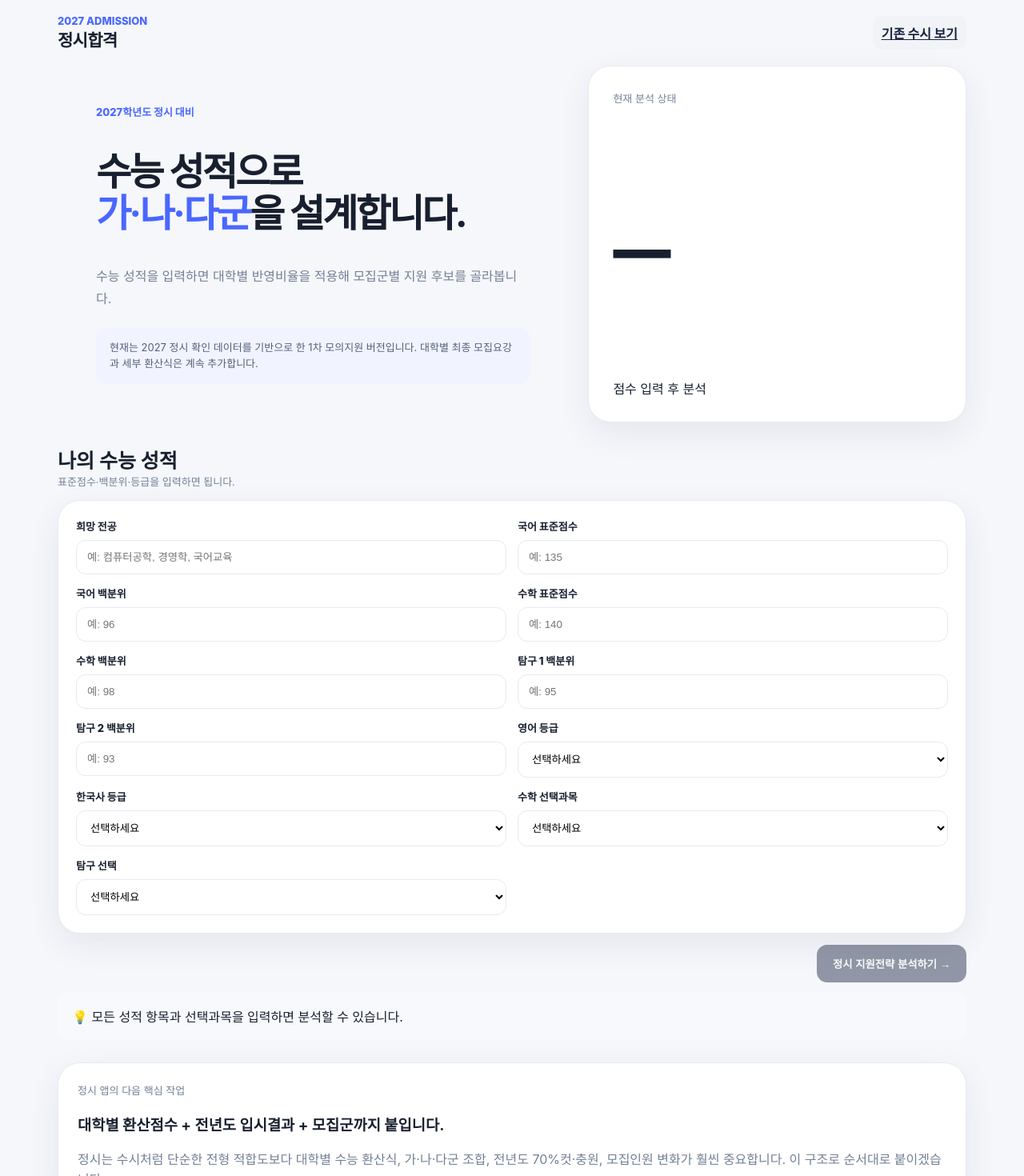
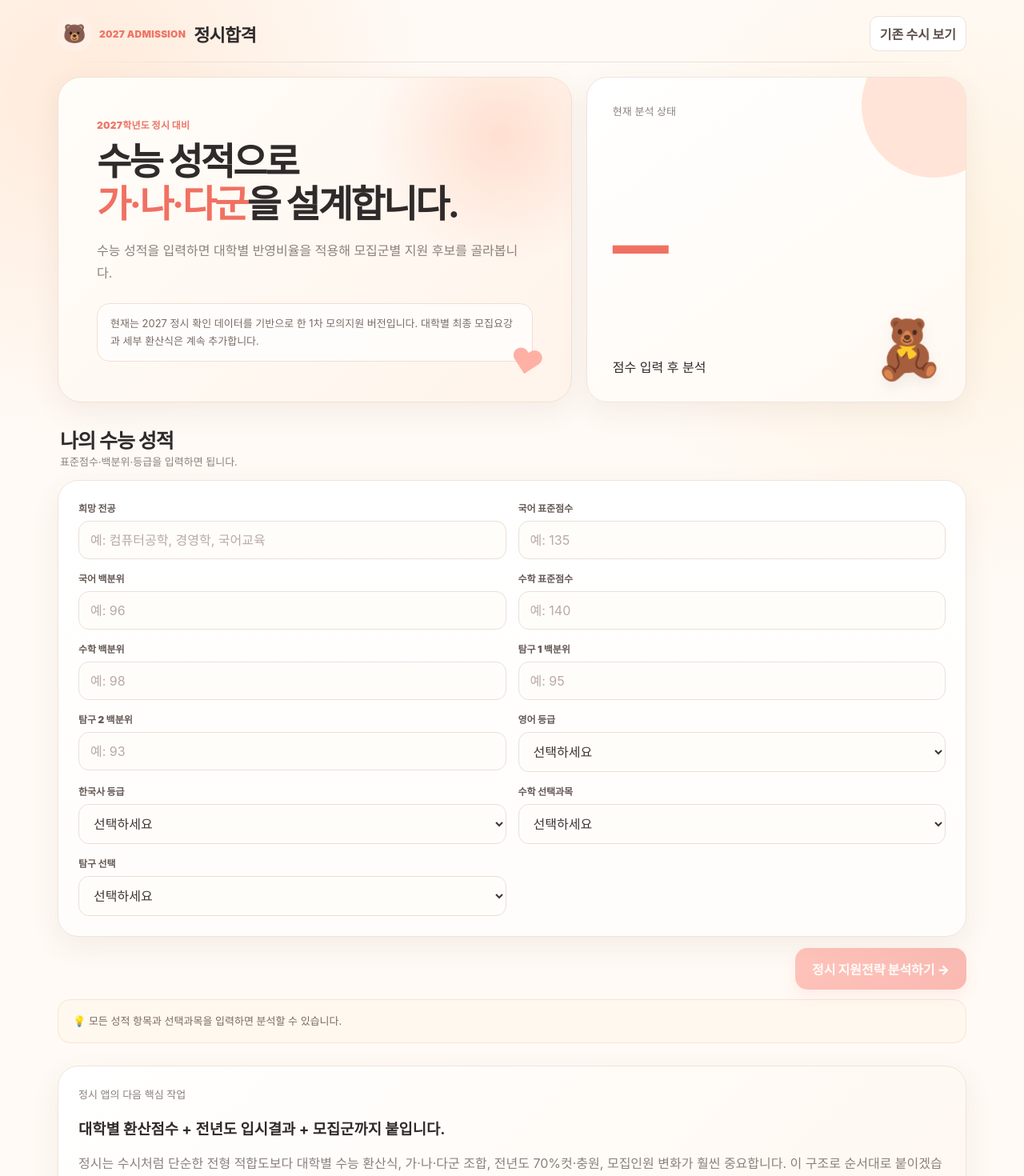
Before and after one commit to sooyachoco/2027-susi, a Next.js app: page / in a window 1280 px wide. Shown: the top 1470 px of the page at 80% size. Built offline with nearby package versions, Linux system fonts and the light colour scheme.

Commit message:
정시 페이지 UI를 곰라이프 느낌의 따뜻하고 화사한 스타일로 개선

```diff
--- a/app/globals.css
+++ b/app/globals.css
@@ -1,70 +1,243 @@
 :root {
-  --bg: #f5f7fb;
-  --card: #fff;
-  --text: #18202f;
-  --muted: #758096;
-  --line: #e6eaf0;
-  --navy: #17233f;
-  --blue: #4967ff;
-  --shadow: 0 14px 40px rgba(25, 35, 63, 0.08);
+  --bg: #fffaf5;
+  --card: #ffffff;
+  --text: #302b2a;
+  --muted: #8b817d;
+  --line: #f0e4dc;
+  --navy: #4a3b38;
+  --blue: #ff7668;
+  --peach: #fff0e8;
+  --cream: #fff7ed;
+  --mint: #e9f8ef;
+  --lavender: #f2efff;
+  --sky: #eef7ff;
+  --shadow: 0 12px 35px rgba(119, 82, 64, 0.08);
+  --shadow-soft: 0 5px 18px rgba(119, 82, 64, 0.06);
 }
 * { box-sizing: border-box; }
-body { margin: 0; background: var(--bg); color: var(--text); font-family: Inter, Pretendard, "Noto Sans KR", system-ui, sans-serif; }
+html { scroll-behavior: smooth; }
+body {
+  margin: 0;
+  background:
+    radial-gradient(circle at 8% 7%, rgba(255, 218, 190, .48) 0, rgba(255, 218, 190, 0) 22%),
+    radial-gradient(circle at 92% 20%, rgba(255, 232, 192, .38) 0, rgba(255, 232, 192, 0) 23%),
+    var(--bg);
+  color: var(--text);
+  font-family: Inter, Pretendard, "Noto Sans KR", system-ui, sans-serif;
+  -webkit-font-smoothing: antialiased;
+}
+button, input, select { font: inherit; }
 .app { max-width: 1180px; margin: auto; min-height: 100vh; }
-header { display: flex; justify-content: space-between; align-items: center; padding: 18px 22px; }
-.topbar { padding-bottom: 8px; }
-.topbar strong { font-size: 21px; letter-spacing: -0.7px; }
+header {
+  display: flex;
+  justify-content: space-between;
+  align-items: center;
+  padding: 20px 22px 14px;
+}
+.topbar { position: relative; }
+.topbar:after {
+  content: "";
+  position: absolute;
+  left: 22px;
+  right: 22px;
+  bottom: 0;
+  height: 1px;
+  background: linear-gradient(90deg, transparent, #f1ddd2 15%, #f1ddd2 85%, transparent);
+}
+.topbar strong { font-size: 22px; letter-spacing: -0.8px; }
+.topbar > div:first-child { display: flex; align-items: center; gap: 10px; }
+.topbar > div:first-child:before {
+  content: "🐻";
+  display: grid;
+  place-items: center;
+  width: 42px;
+  height: 42px;
+  border-radius: 15px;
+  background: #fff0e5;
+  font-size: 23px;
+}
 .brandLogo { display: block; width: min(360px, 55vw); line-height: 0; }
 .brandLogo img { display: block; width: 100%; height: auto; }
-.badge { font-size: 12px; padding: 7px 10px; border-radius: 99px; background: #edf0ff; color: #4359d8; font-weight: 800; }
-main { padding: 10px 22px 70px; }
-.hero { display: grid; grid-template-columns: 1.15fr 0.85fr; gap: 24px; }
-.panel { background: var(--card); border: 1px solid var(--line); border-radius: 28px; box-shadow: var(--shadow); }
-.heroCopy { padding: 48px; }
-.eyebrow { color: var(--blue); font-size: 13px; font-weight: 800; }
-.hero h1 { font-size: 48px; line-height: 1.08; letter-spacing: -2.8px; }
-.hero h1 span { color: var(--blue); }
-.hero p { color: var(--muted); line-height: 1.7; }
-.notice { margin-top: 22px; padding: 15px 17px; border-radius: 14px; background: #f1f4ff; color: #53617d; font-size: 13px; line-height: 1.6; }
-.primary { background: var(--navy); color: #fff; padding: 14px 20px; border-radius: 13px; font-weight: 800; border: 0; cursor: pointer; }
-.scorePanel, .scoreHero { padding: 30px; display: flex; flex-direction: column; justify-content: space-between; }
+.badge { font-size: 12px; padding: 7px 10px; border-radius: 99px; background: #fff0e8; color: #dc6759; font-weight: 800; }
+main { padding: 18px 22px 70px; }
+.hero {
+  display: grid;
+  grid-template-columns: 1.15fr 0.85fr;
+  gap: 18px;
+}
+.panel {
+  background: rgba(255,255,255,.94);
+  border: 1px solid var(--line);
+  border-radius: 26px;
+  box-shadow: var(--shadow);
+}
+.heroCopy {
+  position: relative;
+  overflow: hidden;
+  padding: 50px 48px;
+  border-radius: 30px;
+  background:
+    radial-gradient(circle at 86% 18%, rgba(255, 190, 164, .42) 0, rgba(255, 190, 164, 0) 25%),
+    linear-gradient(135deg, #fffdf9 0%, #fff4eb 100%);
+  border: 1px solid #f4e0d4;
+  box-shadow: var(--shadow);
+}
+.heroCopy:after {
+  content: "♥";
+  position: absolute;
+  right: 34px;
+  bottom: 25px;
+  color: #ffb0a5;
+  font-size: 42px;
+  transform: rotate(12deg);
+}
+.eyebrow { color: #ed7667; font-size: 12px; letter-spacing: .02em; font-weight: 900; }
+.hero h1 { margin: 12px 0 18px; font-size: 47px; line-height: 1.12; letter-spacing: -2.8px; }
+.hero h1 span { color: #f07162; }
+.hero p { color: var(--muted); line-height: 1.75; margin-bottom: 0; }
+.notice {
+  margin-top: 24px;
+  padding: 14px 16px;
+  border-radius: 16px;
+  background: rgba(255,255,255,.72);
+  border: 1px solid #f4ddd1;
+  color: #786c67;
+  font-size: 13px;
+  line-height: 1.65;
+}
+.primary {
+  background: linear-gradient(135deg, #ff8375, #f36b61);
+  color: #fff;
+  padding: 14px 21px;
+  border-radius: 15px;
+  font-weight: 900;
+  border: 0;
+  cursor: pointer;
+  box-shadow: 0 8px 18px rgba(243, 107, 97, .22);
+  transition: transform .18s ease, box-shadow .18s ease;
+}
+.primary:hover:not(:disabled) { transform: translateY(-2px); box-shadow: 0 12px 24px rgba(243, 107, 97, .27); }
+.scorePanel, .scoreHero {
+  position: relative;
+  overflow: hidden;
+  padding: 32px;
+  display: flex;
+  flex-direction: column;
+  justify-content: space-between;
+  background: linear-gradient(145deg, #fff 0%, #fff9f2 100%);
+}
+.scoreHero:before {
+  content: "";
+  position: absolute;
+  width: 180px;
+  height: 180px;
+  right: -50px;
+  top: -55px;
+  border-radius: 50%;
+  background: #ffe4d7;
+}
+.scoreHero:after {
+  content: "🧸";
+  position: absolute;
+  right: 28px;
+  bottom: 24px;
+  font-size: 72px;
+  transform: rotate(-5deg);
+  filter: drop-shadow(0 8px 8px rgba(100,70,50,.08));
+}
+.scoreHero > * { position: relative; z-index: 1; }
 .scoreTop { display: flex; justify-content: space-between; }
 .score { font-size: 72px; font-weight: 900; }
 .score small { font-size: 18px; color: var(--muted); }
-.bigScore { font-size: 72px; font-weight: 900; margin: 22px 0 4px; }
-.ring { width: 132px; height: 132px; border-radius: 50%; display: grid; place-items: center; background: conic-gradient(var(--blue) 0 78%, #edf0f5 78%); position: relative; }
+.bigScore { font-size: 70px; font-weight: 900; margin: 22px 0 4px; color: #f07162; }
+.ring { width: 132px; height: 132px; border-radius: 50%; display: grid; place-items: center; background: conic-gradient(#ff8375 0 78%, #f7e9e1 78%); position: relative; }
 .ring:after { content: ""; position: absolute; inset: 11px; background: #fff; border-radius: 50%; }
 .ring b { position: relative; z-index: 1; }
 .section { margin-top: 28px; }
-.sectionHead { display: flex; justify-content: space-between; align-items: flex-end; margin-bottom: 14px; }
-.section h2 { margin: 0; font-size: 25px; }
+.sectionHead { display: flex; justify-content: space-between; align-items: flex-end; margin-bottom: 14px; padding: 0 3px; }
+.section h2 { margin: 0; font-size: 25px; letter-spacing: -1px; }
 .muted { color: var(--muted); font-size: 13px; }
 .grid { display: grid; grid-template-columns: repeat(3, 1fr); gap: 14px; }
 .stat { padding: 22px; }
 .stat strong { font-size: 28px; }
-.bar { height: 8px; background: #edf0f4; border-radius: 99px; margin-top: 14px; overflow: hidden; }
-.bar i { display: block; height: 100%; background: var(--blue); }
-.form { display: grid; grid-template-columns: repeat(2, 1fr); gap: 14px; padding: 22px; }
+.bar { height: 8px; background: #f4ece8; border-radius: 99px; margin-top: 14px; overflow: hidden; }
+.bar i { display: block; height: 100%; background: linear-gradient(90deg, #ff9b87, #ff7166); }
+.form {
+  display: grid;
+  grid-template-columns: repeat(2, 1fr);
+  gap: 15px;
+  padding: 25px;
+  background: linear-gradient(180deg, #fff, #fffdfb);
+}
 .field { display: flex; flex-direction: column; gap: 8px; }
-.field label { font-size: 13px; font-weight: 800; }
-.field input, .field select { padding: 13px; border: 1px solid var(--line); border-radius: 12px; background: #fff; }
+.field label { font-size: 12px; font-weight: 900; color: #655a56; }
+.field input, .field select {
+  width: 100%;
+  padding: 13px 14px;
+  border: 1px solid #eadfd9;
+  border-radius: 13px;
+  background: #fffdfa;
+  color: #3d3532;
+  outline: none;
+  transition: border-color .16s, box-shadow .16s, background .16s;
+}
+.field input::placeholder { color: #b8aaa4; }
+.field input:focus, .field select:focus {
+  border-color: #ff9b8f;
+  background: #fff;
+  box-shadow: 0 0 0 4px rgba(255, 137, 123, .11);
+}
 .six { display: grid; grid-template-columns: repeat(2, 1fr); gap: 14px; }
+.six > .panel { padding: 24px; transition: transform .18s ease, box-shadow .18s ease; }
+.six > .panel:hover { transform: translateY(-3px); box-shadow: 0 16px 38px rgba(119, 82, 64, .11); }
 .uni { padding: 22px; }
 .tag { display: inline-flex; padding: 6px 9px; border-radius: 99px; font-size: 11px; font-weight: 900; }
 .up { background: #fff0e5; color: #d76a1d; }
 .fit { background: #e9f8f2; color: #11805b; }
-.safe { background: #edf0ff; color: #4359d8; }
+.safe { background: #fff0ed; color: #e46357; }
 .uni h3 { margin: 15px 0 4px; }
 .uni .major { color: var(--muted); font-size: 13px; }
 .recommend { display: flex; gap: 12px; margin-top: 18px; }
 .miniScore { font-size: 28px; font-weight: 900; }
 .reason { font-size: 12px; color: var(--muted); line-height: 1.6; }
 .actions { display: flex; gap: 8px; margin-top: 18px; }
-.actions button, .secondary { padding: 9px 11px; border: 0; border-radius: 10px; background: #f1f3f7; color: var(--navy); font-weight: 800; cursor: pointer; }
+.actions button, .secondary {
+  padding: 9px 12px;
+  border: 1px solid #eee1db;
+  border-radius: 11px;
+  background: #fff;
+  color: #5c4e49;
+  font-weight: 800;
+  cursor: pointer;
+  text-decoration: none;
+  transition: background .16s, border-color .16s, transform .16s;
+}
+.actions button:hover, .secondary:hover { background: #fff4ef; border-color: #f2cfc4; transform: translateY(-1px); }
 .portfolio { display: grid; grid-template-columns: 1fr 1fr; gap: 14px; }
-.balance { padding: 24px; }
+.balance { padding: 25px; background: linear-gradient(135deg, #fff, #fff8f1); }
 .balanceNum { font-size: 54px; font-weight: 900; }
-.balanceText { color: var(--muted); line-height: 1.6; }
-.alert { padding: 18px; background: #f8f9fc; border-radius: 16px; margin-top: 16px; }
-.footer { text-align: center; color: #9aa3b4; font-size: 12px; margin-top: 35px; }
-@media (max-width: 760px) { .hero, .grid, .six, .portfolio, .form { grid-template-columns: 1fr; } .heroCopy { padding: 32px; } .hero h1 { font-size: 37px; } main { padding-left: 14px; padding-right: 14px; } .brandLogo { width: min(290px, 72vw); } header { padding: 14px 14px; } }
+.balanceText { color: var(--muted); line-height: 1.7; }
+.alert {
+  padding: 16px 18px;
+  background: #fff8ef;
+  border: 1px solid #f6e5d3;
+  color: #796b62;
+  border-radius: 16px;
+  margin-top: 16px;
+  line-height: 1.6;
+  font-size: 13px;
+}
+.footer { text-align: center; color: #b0a29b; font-size: 12px; margin-top: 35px; }
+@media (max-width: 760px) {
+  .hero, .grid, .six, .portfolio, .form { grid-template-columns: 1fr; }
+  .heroCopy { padding: 34px 28px; }
+  .hero h1 { font-size: 37px; }
+  .scoreHero { min-height: 230px; }
+  main { padding-left: 14px; padding-right: 14px; }
+  .brandLogo { width: min(290px, 72vw); }
+  header { padding: 14px 14px; }
+  .topbar > div:first-child:before { width: 38px; height: 38px; font-size: 20px; }
+  .topbar strong { font-size: 19px; }
+  .topbar .secondary { font-size: 12px; padding: 8px 10px; }
+  .form { padding: 20px; }
+}
```
